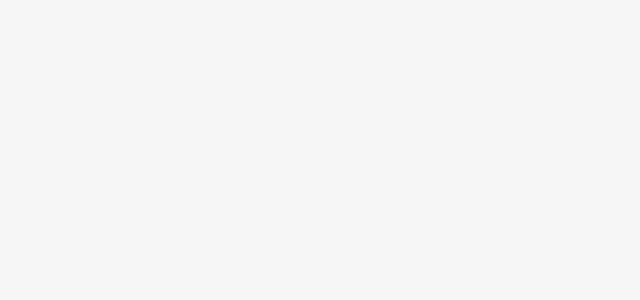
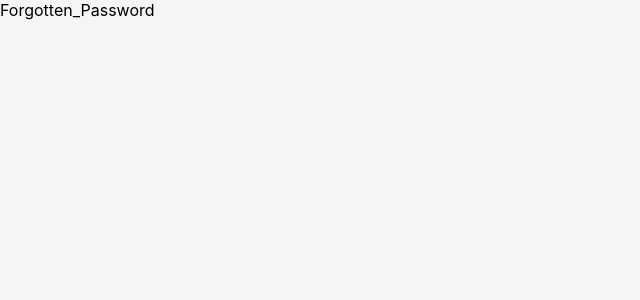
Before and after one commit to gsinghg19/frontend-practice, a React (Create React App) app: page /Forgotten_Password in a window 1280 px wide. Before the commit this address had no page. Shown: the top 300 px of the page, without its empty margins (0-640 px from the left). Built offline with nearby package versions, Linux system fonts and the light colour scheme.

Commit message:
commit of the beginngs of a forgotten password form

```diff
--- a/src/App.js
+++ b/src/App.js
@@ -7,6 +7,7 @@ import SettingsPage from "./components/SettingsPage/Settings";
 import WatchListPage from "./components/Watchlist_page/WatchList_page.jsx";
 import ProfilePage from "./components/Profile_Page/Profile_Page.jsx";
 import SignupPage from "./components/Forms/Signup.jsx";
+import Forgotten_Password from "./components/Forms/Forgotten_Password.jsx";
 
 function App() {
   return (
@@ -20,6 +21,7 @@ function App() {
           <Route path="/watchlist" element={<WatchListPage />} />
           <Route path="/Profile" element={<ProfilePage />} />
           <Route path="/signUp" element={<SignupPage />} />
+          <Route path="/Forgotten_Password" element={<Forgotten_Password />} />
         </Routes>
       </div>
     </BrowserRouter>
--- a/src/components/Forms/Forgotten_Password.jsx
+++ b/src/components/Forms/Forgotten_Password.jsx
@@ -0,0 +1,5 @@
+import React from "react";
+
+export default function Forgotten_Password() {
+  return <div>Forgotten_Password</div>;
+}
--- a/src/components/UserLoginPage/UserLoginPage.jsx
+++ b/src/components/UserLoginPage/UserLoginPage.jsx
@@ -132,7 +132,7 @@ export default function users() {
                   </Button>
                   <Grid container>
                     <Grid item xs>
-                      <Link href="#" variant="body2">
+                      <Link href="/Forgotten_Password" variant="body2">
                         Forgot password?
                       </Link>
                     </Grid>
```
